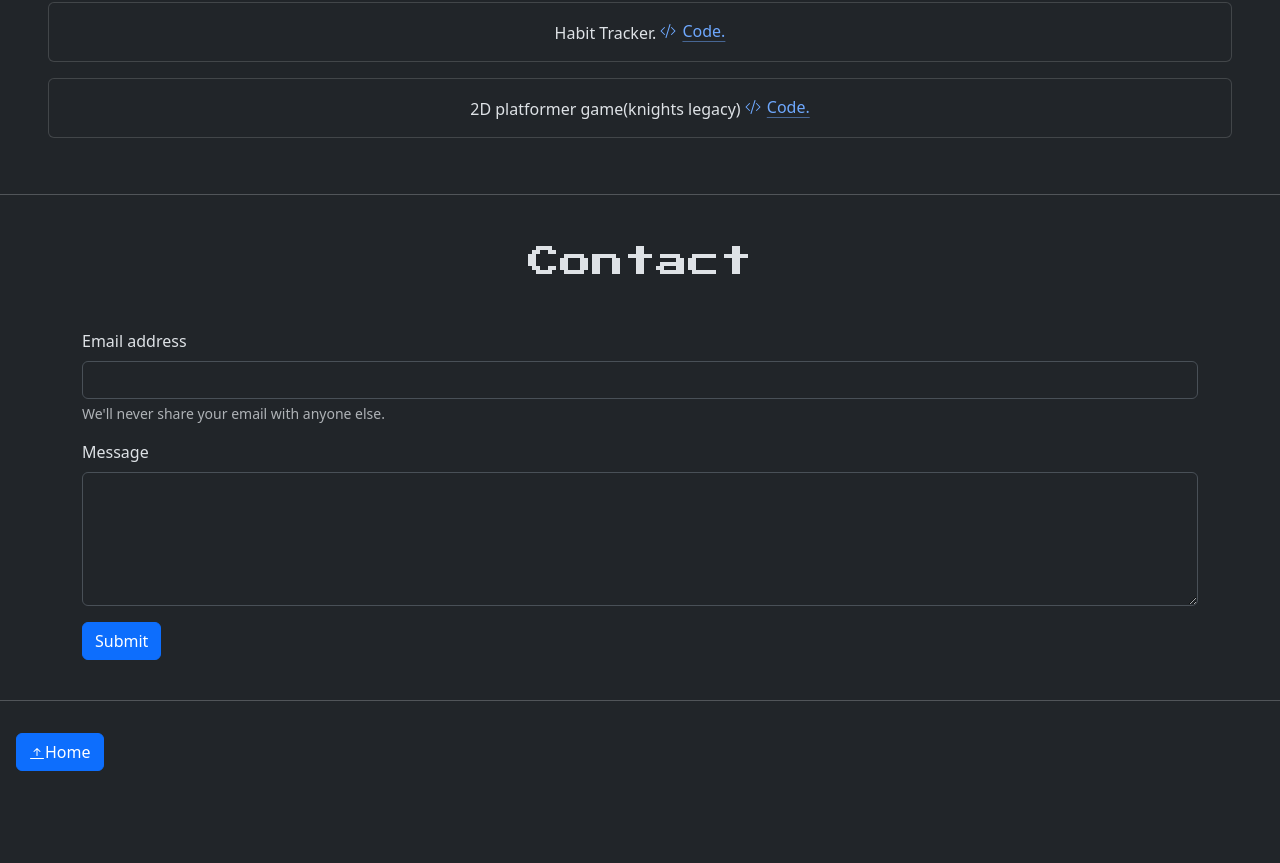
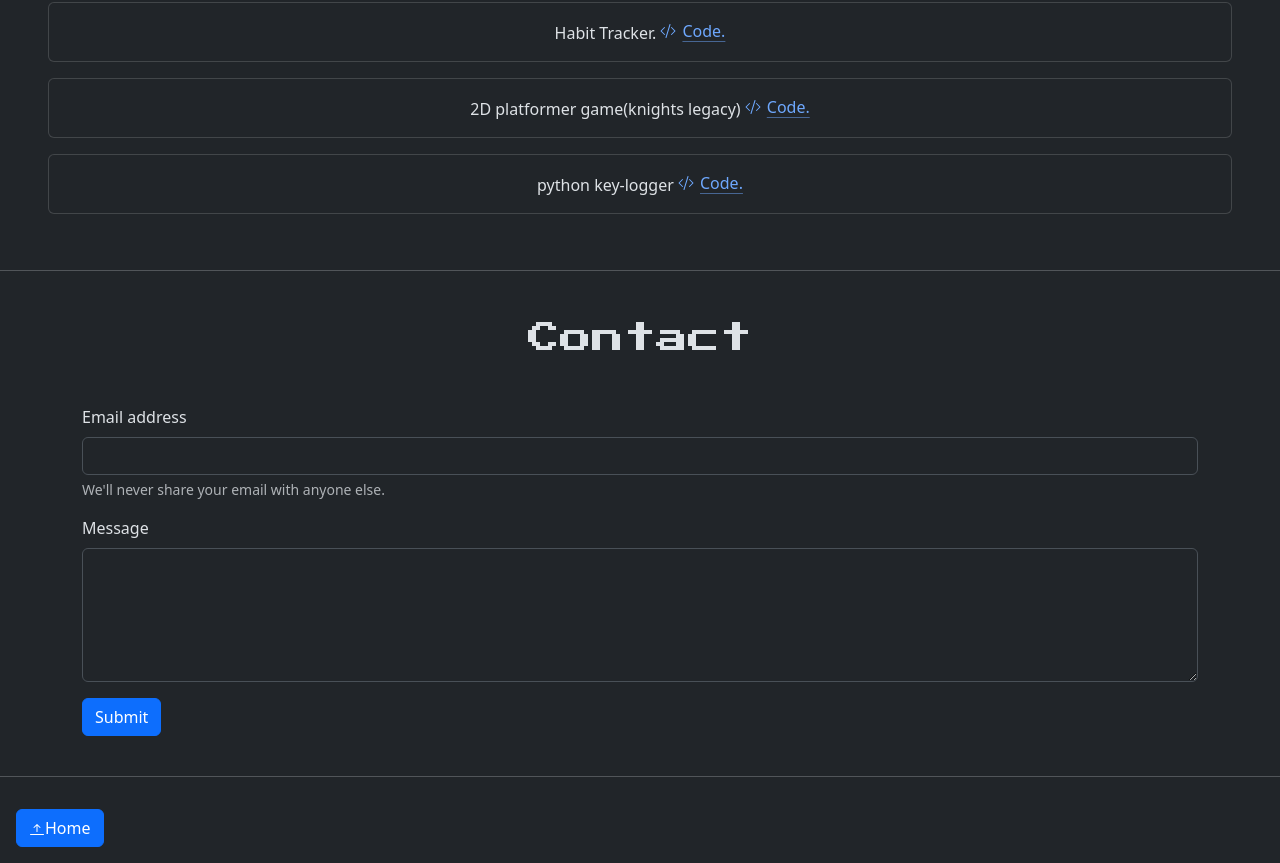
Before and after one commit to notme6000/notme6000.github.io, a website: page index.html in a window 1280 px wide. Shown: the part 2317-3180 px from the top of the page. Before the commit the page ends 3104 px from the top, so only its background shows below. Drawn offline with nearby package versions, Linux system fonts and the light colour scheme.

Commit message:
project update

```diff
--- a/index.html
+++ b/index.html
@@ -255,6 +255,17 @@
               </a>
             </div>
           </div>
+          <div class="card mb-3 mx-5">
+            <div class="card-body">
+              python key-logger
+              <a class="icon-link" href="https://github.com/notme6000/python-keylogger.git">
+                <svg xmlns="http://www.w3.org/2000/svg" width="16" height="16" fill="currentColor" class="bi bi-code-slash" viewBox="0 0 16 16">
+                  <path d="M10.478 1.647a.5.5 0 1 0-.956-.294l-4 13a.5.5 0 0 0 .956.294zM4.854 4.146a.5.5 0 0 1 0 .708L1.707 8l3.147 3.146a.5.5 0 0 1-.708.708l-3.5-3.5a.5.5 0 0 1 0-.708l3.5-3.5a.5.5 0 0 1 .708 0m6.292 0a.5.5 0 0 0 0 .708L14.293 8l-3.147 3.146a.5.5 0 0 0 .708.708l3.5-3.5a.5.5 0 0 0 0-.708l-3.5-3.5a.5.5 0 0 0-.708 0"/>
+                </svg>
+                Code.
+              </a>
+            </div>
+          </div>
           <!-- <div class="card mb-3 mx-5">
             <div class="card-body">
               This is some text within a card body.
```
